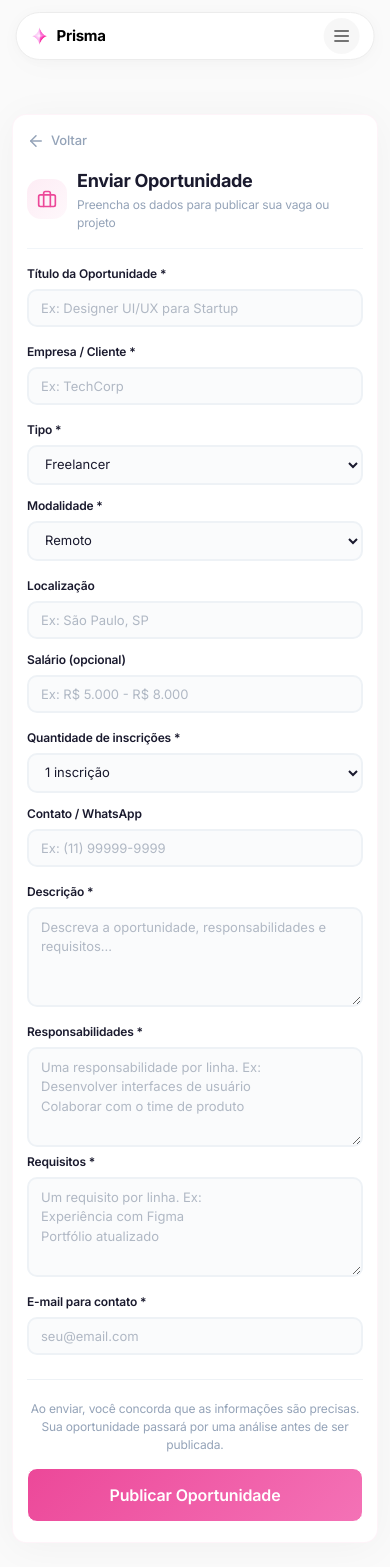
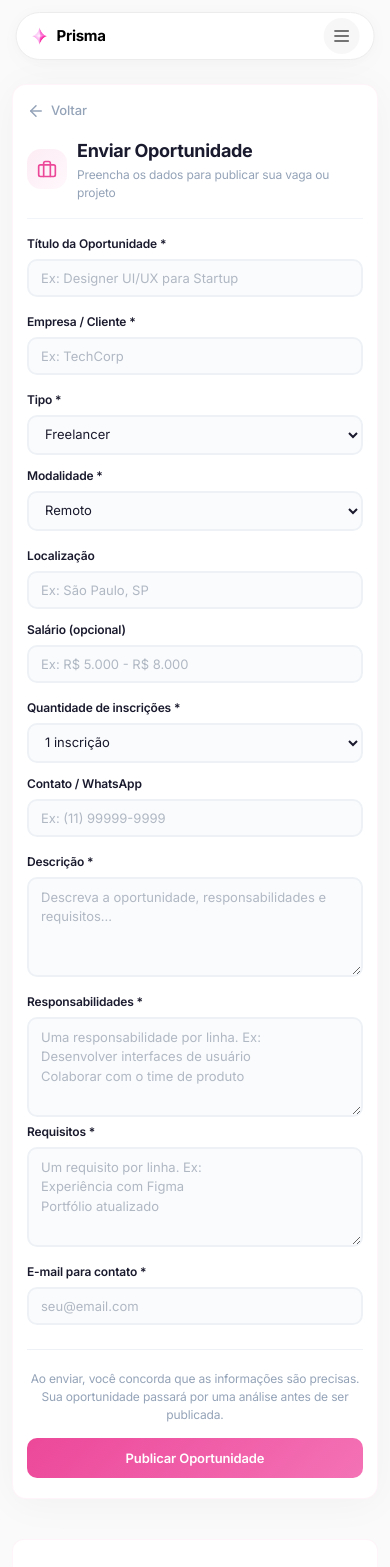
Before and after one commit to Isaiasdasilvaferreira/prisma-frontend, a React (Vite) app: page /enviar-oportunidade in a window 390 px wide. Shown: the top 1567 px of the page. Built offline with nearby package versions, Linux system fonts and the light colour scheme; no server answers.

Commit message:
Update SubmitOpportunity.css

```diff
--- a/src/pages/SubmitOpportunity/SubmitOpportunity.css
+++ b/src/pages/SubmitOpportunity/SubmitOpportunity.css
@@ -99,6 +99,8 @@
   background: #fafbfc;
   transition: all 0.2s ease;
   color: #1a1a2e;
+  width: 100%;
+  box-sizing: border-box;
 }
 
 .form-group input:hover,
@@ -141,17 +143,34 @@
   margin-top: 8px;
   padding-top: 20px;
   border-top: 1px solid #eef2f6;
+  flex-wrap: wrap;
 }
 
 .form-footer .btn {
   background: linear-gradient(135deg, #ec4899, #f472b6);
   color: #ffffff;
+  padding: 12px 32px;
+  font-size: 15px;
+  font-weight: 600;
+  border-radius: 10px;
+  border: none;
+  cursor: pointer;
+  transition: all 0.3s ease;
+  white-space: nowrap;
+  min-width: 200px;
 }
 
 .form-footer .btn:hover {
   background: linear-gradient(135deg, #f472b6, #ec4899);
-  transform: translateY(-1px);
-  box-shadow: 0 4px 16px rgba(236, 72, 153, 0.25);
+  transform: translateY(-2px);
+  box-shadow: 0 6px 20px rgba(236, 72, 153, 0.3);
+}
+
+.form-footer .btn:disabled {
+  opacity: 0.6;
+  cursor: not-allowed;
+  transform: none;
+  box-shadow: none;
 }
 
 .form-disclaimer {
@@ -160,6 +179,7 @@
   font-weight: 400;
   color: #94a3b8;
   margin: 0;
+  flex: 1;
 }
 
 .submit-success {
@@ -219,16 +239,6 @@
   align-items: flex-start;
 }
 
-.submit-card {
-  flex: 1;
-  min-width: 0;
-  background: #ffffff;
-  border-radius: 20px;
-  padding: 32px 48px 40px;
-  border: 1px solid rgba(236, 72, 153, 0.06);
-  box-shadow: 0 4px 40px rgba(0, 0, 0, 0.04);
-}
-
 .submit-preview {
   flex: 1;
   min-width: 0;
@@ -268,6 +278,22 @@
   margin: 0;
 }
 
+.error-message {
+  background: #fee2e2;
+  border: 1px solid #fecaca;
+  border-radius: 10px;
+  padding: 12px 16px;
+  margin-bottom: 16px;
+}
+
+.error-message p {
+  color: #dc2626;
+  font-family: 'Inter', sans-serif;
+  font-size: 14px;
+  font-weight: 500;
+  margin: 0;
+}
+
 @media (max-width: 1100px) {
   .submit-layout {
     flex-direction: column;
@@ -282,6 +308,7 @@
 @media (max-width: 768px) {
   .submit-container {
     padding: 8px 16px 60px;
+    margin-top: 90px;
   }
 
   .submit-card {
@@ -313,6 +340,14 @@
     gap: 14px;
   }
 
+  .form-footer .btn {
+    width: 100%;
+    min-width: auto;
+    padding: 14px 20px;
+    font-size: 14px;
+    white-space: normal;
+  }
+
   .form-disclaimer {
     text-align: center;
   }
@@ -335,6 +370,7 @@
 @media (max-width: 480px) {
   .submit-container {
     padding: 4px 12px 48px;
+    margin-top: 80px;
   }
 
   .submit-card {
@@ -391,4 +427,9 @@
   .submit-success p {
     font-size: 13px;
   }
+
+  .form-footer .btn {
+    padding: 12px 16px;
+    font-size: 13px;
+  }
 }
```
